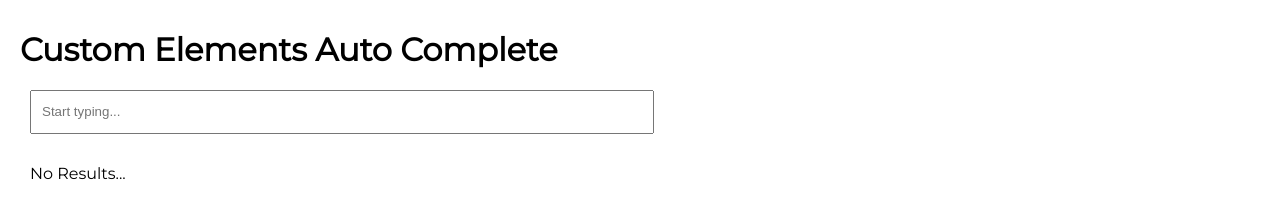
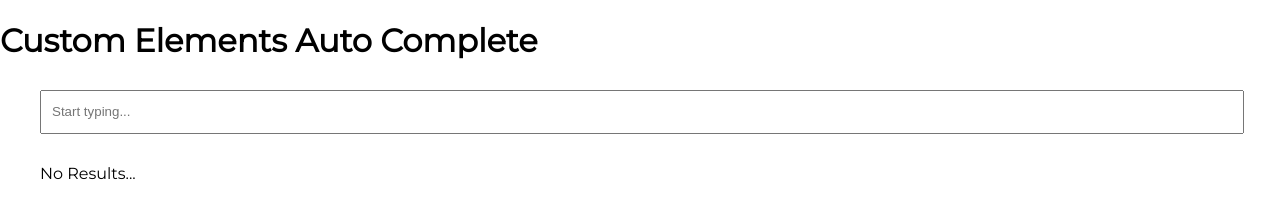
Before and after one commit to QuinntyneBrown/custom-elements-autocomplete, a website built with webpack: page custom-elements-autocomplete/index.html in a window 1280 px wide. Built offline with nearby package versions, Linux system fonts and the light colour scheme.

Commit message:
refactor to sigular component

```diff
--- a/custom-elements-autocomplete/index.html
+++ b/custom-elements-autocomplete/index.html
@@ -22,8 +22,8 @@
     </style>
 </head>
 <body>
-
-    <ce-app api-key="MDo5ZjQzZjZjYS0zYzZkLTExZTctODVjZC1lNzY5OWY5Mzg2MjE6NEp5dmw3Y3ZIdEpxU29Ka2diYlhPanBXRFZhbXJyNWVIZ3VJ"></ce-app>
+    <ce-header></ce-header>
+    <ce-auto-complete api-key="MDo5ZjQzZjZjYS0zYzZkLTExZTctODVjZC1lNzY5OWY5Mzg2MjE6NEp5dmw3Y3ZIdEpxU29Ka2diYlhPanBXRFZhbXJyNWVIZ3VJ"></ce-auto-complete>
     <script src="dist/app.js"></script>
 
 </body>
--- a/custom-elements-autocomplete/src/app.component.html
+++ b/custom-elements-autocomplete/src/app.component.html
@@ -1,4 +1 @@
-<ce-header></ce-header>
-<div class="autocomplete-container">
-    <ce-autocomplete></ce-autocomplete>
-</div>
+<ce-search-box></ce-search-box>
--- a/custom-elements-autocomplete/src/app.component.scss
+++ b/custom-elements-autocomplete/src/app.component.scss
@@ -1,25 +1,24 @@
-ce-app {
+ce-auto-complete {
     display:block;
-    width:100%;
+    width:calc(100% - 40px);
     margin:30px 20px;
 
-    .autocomplete-container,
-    ce-product-detail {
+    ce-search-box {
         display:inline-block;
         position:relative;
         float:left;
-        margin:0 10px;
-        width:calc(50% - 20px);
+        margin:0 20px;
+        width:calc(100% - 40px);
     }
 }
 
-ce-app::after {
+ce-auto-complete::after {
     clear:both;
     display:block;
     content: " ";
 }
 
 @import "header.component";
-@import "autocomplete.component";
+@import "search-box.component";
 @import "product-detail.component";
 @import "product-item.component";
--- a/custom-elements-autocomplete/src/app.component.ts
+++ b/custom-elements-autocomplete/src/app.component.ts
@@ -8,7 +8,7 @@ export class AppComponent extends HTMLElement {
 
     public apiKey: string;
 
-    private get _autoCompleteHTMLElement() { return this.querySelector("ce-autocomplete"); }
+    private get _searchBoxHTMLElement() { return this.querySelector("ce-search-box"); }
 
     private get _productDetailHTMLElement() { return this.querySelector("ce-product-detail"); }
 
@@ -21,20 +21,20 @@ export class AppComponent extends HTMLElement {
     connectedCallback() {
         this.innerHTML = require("./app.component.html");;
         this._setEventListeners();
-        this._autoCompleteHTMLElement.setAttribute("api-key", this.apiKey);
+        this._searchBoxHTMLElement.setAttribute("api-key", this.apiKey);
     }
 
 
     private _setEventListeners() {
-        this._autoCompleteHTMLElement.addEventListener(AppConstants.PRODUCT_ITEM_CLICK, this.updateProductDetail);
+        this._searchBoxHTMLElement.addEventListener(AppConstants.PRODUCT_ITEM_CLICK, this.updateProductDetail);
     }
 
     public updateProductDetail(e: ProductItemClick) {
-        (this._autoCompleteHTMLElement as any).showProduct = e.detail.product;
+        (this._searchBoxHTMLElement as any).showProduct = e.detail.product;
     }
 
     disconnectedCallback() {
-        this._autoCompleteHTMLElement.removeEventListener(AppConstants.PRODUCT_ITEM_CLICK, this.updateProductDetail);
+        this._searchBoxHTMLElement.removeEventListener(AppConstants.PRODUCT_ITEM_CLICK, this.updateProductDetail);
     }
 
     attributeChangedCallback (name, oldValue, newValue) {
@@ -46,4 +46,4 @@ export class AppComponent extends HTMLElement {
     }
 }
 
-customElements.define(`ce-app`, AppComponent);
+customElements.define(`ce-auto-complete`, AppComponent);
--- a/custom-elements-autocomplete/src/index.ts
+++ b/custom-elements-autocomplete/src/index.ts
@@ -1,5 +1,5 @@
 import "./app.component";
-import "./autocomplete.component";
+import "./search-box.component";
 import "./product-detail.component";
 import "./product-item.component";
 import "./header.component";
--- a/custom-elements-autocomplete/src/autocomplete.component.scss
+++ b/custom-elements-autocomplete/src/search-box.component.scss
@@ -1,4 +1,4 @@
-ce-autocomplete {
+ce-search-box {
     display:block;
 
     input {
--- a/custom-elements-autocomplete/src/autocomplete.component.ts
+++ b/custom-elements-autocomplete/src/search-box.component.ts
@@ -1,6 +1,6 @@
 /// <reference path="app.d.ts" />
 
-export class AutoCompleteComponent extends HTMLElement {
+export class SearchBoxComponent extends HTMLElement {
     constructor() {
         super();
         this.fetchResults = this.fetchResults.bind(this);
@@ -17,7 +17,7 @@ export class AutoCompleteComponent extends HTMLElement {
     private get _resultsHTMLElement() { return this.querySelector(".results"); }
 
     public set showProduct(value: Product) {
-        var productItems = this.querySelectorAll("ce-product-item");
+        let productItems = this.querySelectorAll("ce-product-item");
 
         for (let i = 0; i < productItems.length; i++) {
             (productItems[i] as any).showProduct = value;
@@ -25,7 +25,7 @@ export class AutoCompleteComponent extends HTMLElement {
     }
 
     connectedCallback() {
-        this.innerHTML = require("./autocomplete.component.html");
+        this.innerHTML = require("./search-box.component.html");
         this._setEventListeners();
     }
 
@@ -35,9 +35,8 @@ export class AutoCompleteComponent extends HTMLElement {
     disconnectedCallback() { this._inputHTMLElement.removeEventListener("keyup", this.fetchResults); }
 
     private async fetchResults() {
-        var results = await fetch(`http://lcboapi.com/products?access_key=${this.apiKey}&q=${this._inputHTMLElement.value}`);
-        var json = await results.json() as GetProductsResponseJSON;
-        this.products = json.result;
+        let results = await fetch(`http://lcboapi.com/products?access_key=${this.apiKey}&q=${this._inputHTMLElement.value}`);
+        this.products = (await results.json() as GetProductsResponseJSON).result;
     }
 
     public set products(value:Array<Product>) {
@@ -58,7 +57,6 @@ export class AutoCompleteComponent extends HTMLElement {
     }
 
     public apiKey: string;
-
 }
 
-customElements.define(`ce-autocomplete`,AutoCompleteComponent);
+customElements.define(`ce-search-box`,SearchBoxComponent);
```
Also changed, not shown: custom-elements-autocomplete/src/search-box.component.html (renamed from custom-elements-autocomplete/src/autocomplete.component.html), 1 other file.
